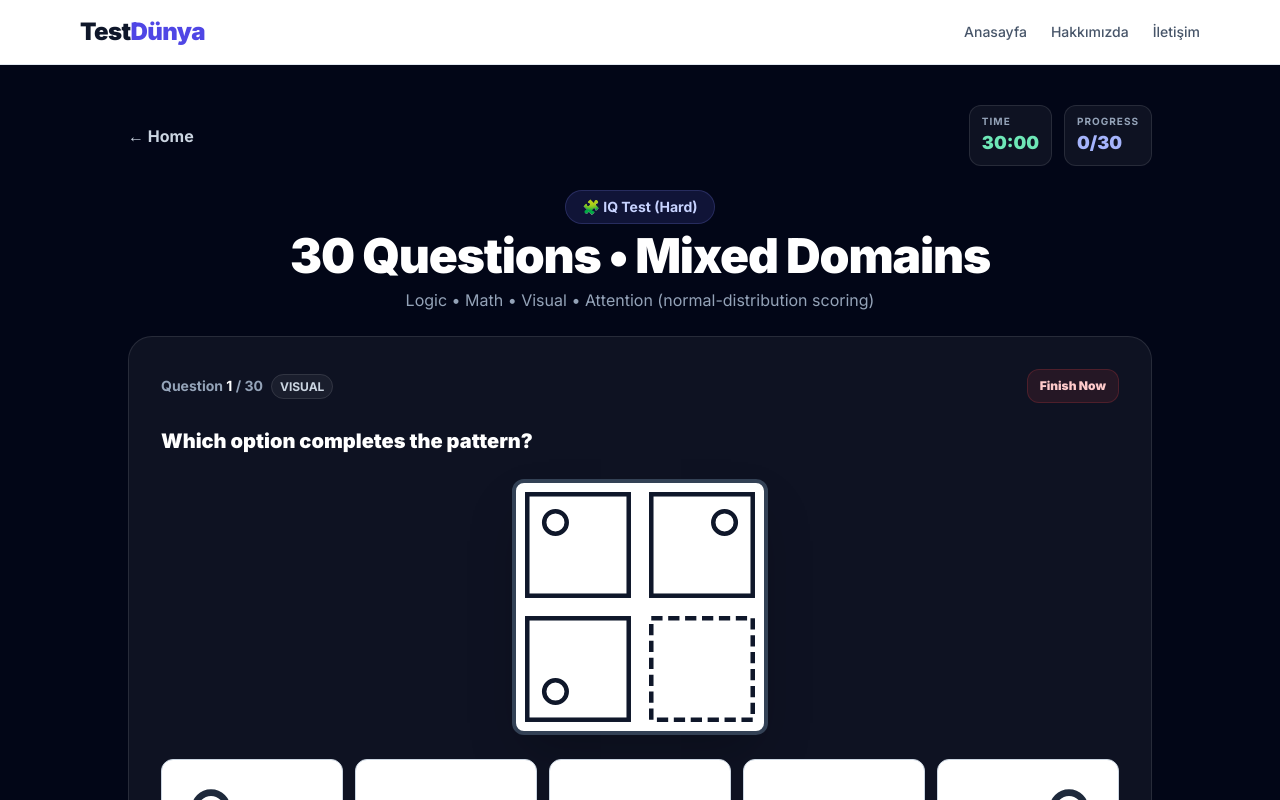
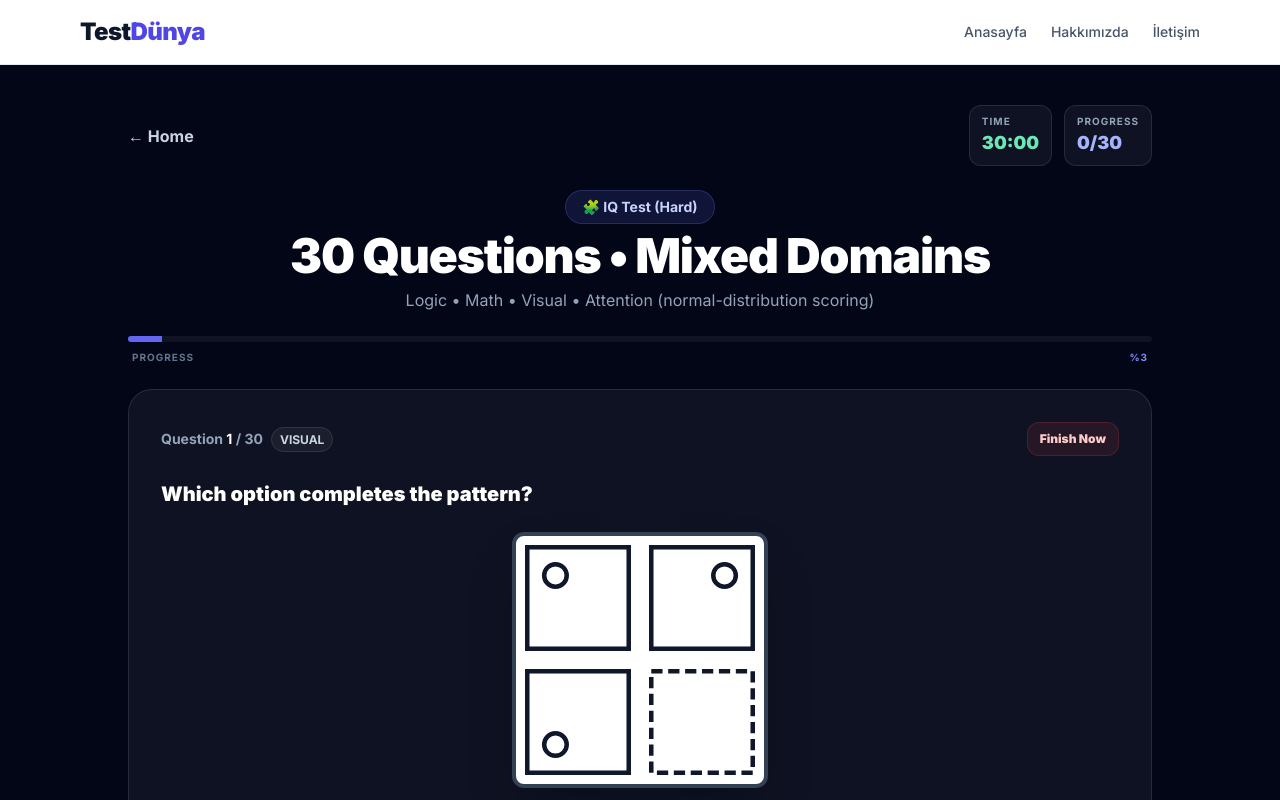
Before and after one commit to kuarkcoin/testdunya, a Next.js app: page /iq-test in a window 1280 px wide. Shown: the top 800 px of the page. Built offline with nearby package versions, Linux system fonts and the light colour scheme.

Commit message:
Update page.tsx

```diff
--- a/app/iq-test/page.tsx
+++ b/app/iq-test/page.tsx
@@ -330,7 +330,18 @@ export default function IQTestPage() {
             <h1 className="text-3xl md:text-5xl font-black tracking-tight">{total} Questions • Mixed Domains</h1>
             <p className="text-slate-400">Logic • Math • Visual • Attention (normal-distribution scoring)</p>
           </header>
-
+          <div className="max-w-5xl mx-auto mb-4">
+  <div className="w-full h-1.5 bg-white/5 rounded-full overflow-hidden">
+    <div
+      className="h-full bg-indigo-500 transition-all duration-500 ease-out"
+      style={{ width: `${((idx + 1) / total) * 100}%` }}
+    />
+  </div>
+  <div className="flex justify-between mt-2 px-1">
+    <span className="text-[10px] text-slate-500 font-bold uppercase tracking-widest">Progress</span>
+    <span className="text-[10px] text-indigo-400 font-bold tracking-widest">%{Math.round(((idx + 1) / total) * 100)}</span>
+  </div>
+</div>
           {finished ? (
             <section className="rounded-3xl bg-white/5 border border-white/10 p-6 md:p-8 space-y-6">
               <div className="text-center space-y-3">
```
